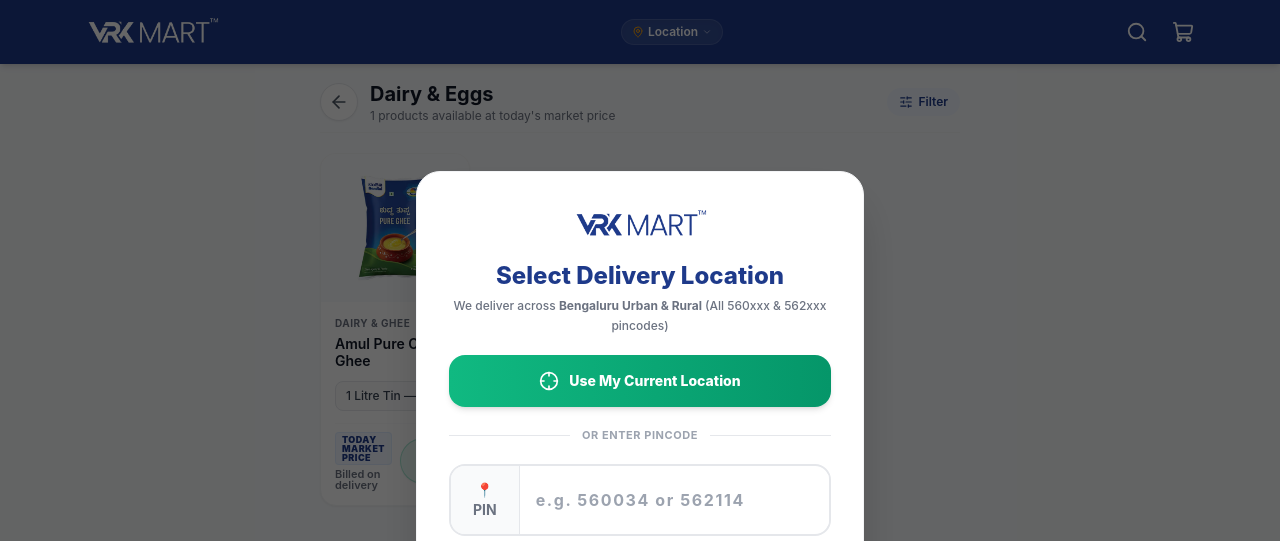
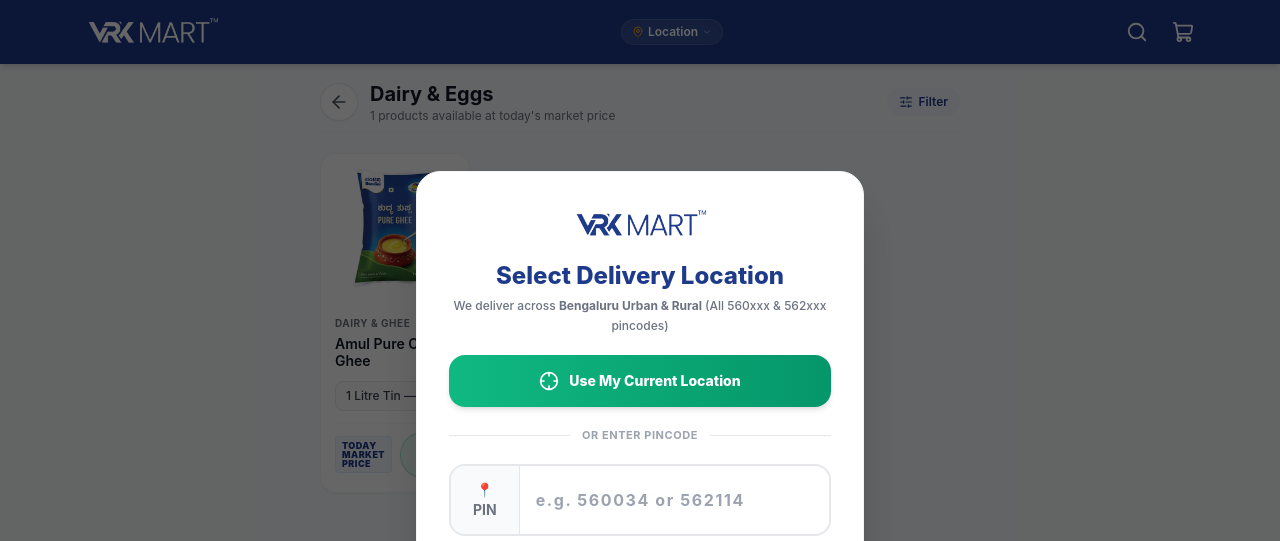
Before and after one commit to bombasticrider/vrkmartandroidapp, a Next.js app: page /category/dairy in a window 1280 px wide. Shown: the top 541 px of the page. Built offline with nearby package versions, Linux system fonts and the light colour scheme.

Commit message:
feat: remove billed on delivery text and make product images fill card full bleed

```diff
--- a/components/customer/ProductCard.tsx
+++ b/components/customer/ProductCard.tsx
@@ -76,13 +76,13 @@
 
   return (
     <div className="bg-white rounded-2xl shadow-sm border border-gray-100 overflow-hidden flex flex-col h-full hover:shadow-md transition-shadow">
-      {/* Clean Product Image — No discount stickers */}
-      <div className="relative w-full aspect-square bg-[#F8FAFC] p-3 flex items-center justify-center">
+      {/* Product Image — Full bleed without padding/border */}
+      <div className="relative w-full aspect-square bg-gray-50 overflow-hidden">
         <Image
           src={product.image_url || '/icons/app-icon.png'}
           alt={product.name}
           fill
-          className="object-contain p-2 mix-blend-multiply"
+          className="object-cover"
           sizes="(max-width: 768px) 50vw, 25vw"
         />
       </div>
@@ -127,11 +127,8 @@
         {/* Price Section: Today Market Price + Add Stepper */}
         <div className="mt-auto pt-2 border-t border-gray-50 flex items-center justify-between gap-2">
           <div className="flex flex-col">
-            <span className="text-[9px] text-[#1E3A8A] font-black uppercase tracking-wider leading-none bg-blue-50 px-1.5 py-0.5 rounded border border-blue-100/80">
+            <span className="text-[9px] text-[#1E3A8A] font-black uppercase tracking-wider leading-none bg-blue-50 px-1.5 py-1 rounded border border-blue-100/80">
               TODAY MARKET PRICE
-            </span>
-            <span className="text-[11px] text-gray-500 font-semibold leading-none mt-1">
-              Billed on delivery
             </span>
           </div>
 
--- a/components/customer/VariantModal.tsx
+++ b/components/customer/VariantModal.tsx
@@ -107,7 +107,6 @@
                         <div className="text-[9px] text-[#1E3A8A] font-black uppercase bg-blue-50 px-2 py-0.5 rounded border border-blue-100/80">
                           TODAY MARKET PRICE
                         </div>
-                        <div className="text-xs text-gray-500 font-medium mt-0.5">Billed on delivery</div>
                       </div>
                     </label>
                   )
```
